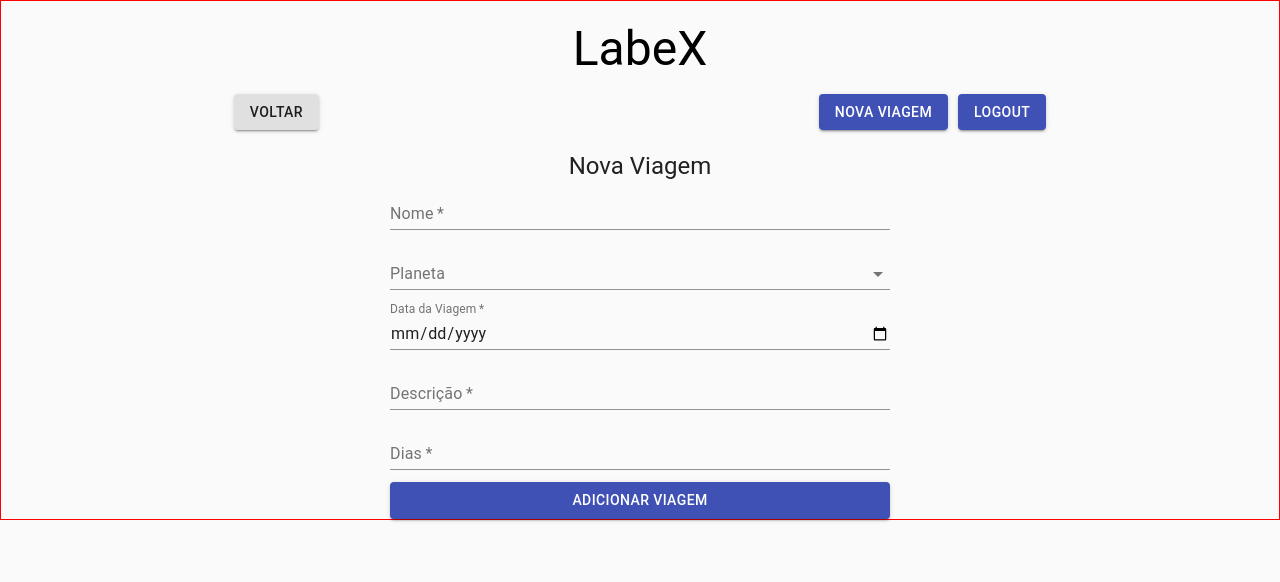
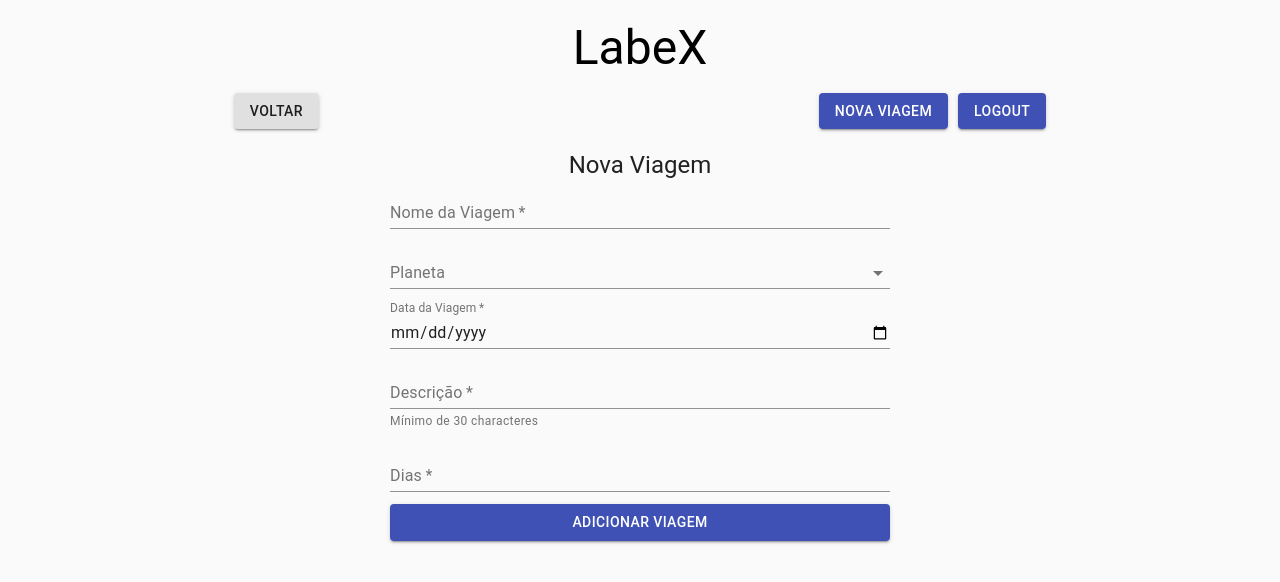
Before and after one commit to future4code/Bianca-Leonardo, a React (Create React App) app in the folder semana10/labex/: page /admin/trips/create in a window 1280 px wide. Shown: the top 582 px of the page. Built offline with nearby package versions, Linux system fonts and the light colour scheme; sample sign-in values are in the browser's storage; the HTML template or start-up script is replaced by a standard one.

Commit message:
validando formulario de CreateTripPage

```diff
--- a/semana10/labex/src/App.js
+++ b/semana10/labex/src/App.js
@@ -5,7 +5,6 @@ import Router from './routes/Router'
 
 const Container = styled.div`
   /* height: 95vh; */
-  border: 1px red solid;
   display: flex;
   flex-direction: column;
   align-items: center;
--- a/semana10/labex/src/pages/CreateTripPage/CreateTripPage.js
+++ b/semana10/labex/src/pages/CreateTripPage/CreateTripPage.js
@@ -69,7 +69,7 @@ function CreateTripPage() {
                     name={'name'}
                     value={form.name}
                     onChange={onChange}
-                    label={'Nome'}
+                    label={'Nome da Viagem'}
                     pattern='^.{5,}'
                     title='Mínimo de 5 Characteres'
                     required
@@ -82,6 +82,7 @@ function CreateTripPage() {
                     onChange={onChange}
                     labelId={'Planeta'}
                     id={'planet'}
+                    required
                 >
                     <MenuItem value={'mercurio'}>Mercúrio</MenuItem>
                     <MenuItem value={'terra'}>Terra</MenuItem>
@@ -111,8 +112,8 @@ function CreateTripPage() {
                     label={'Descrição'}
                     value={form.description}
                     onChange={onChange}
-                    pattern='^.{30,}'
-                    title='Mínimo de 30 Characteres'
+                    inputProps={{pattern: '^.{30,}'}}
+                    helperText="Mínimo de 30 characteres"
                     required
                 />
                 <TextField
```
